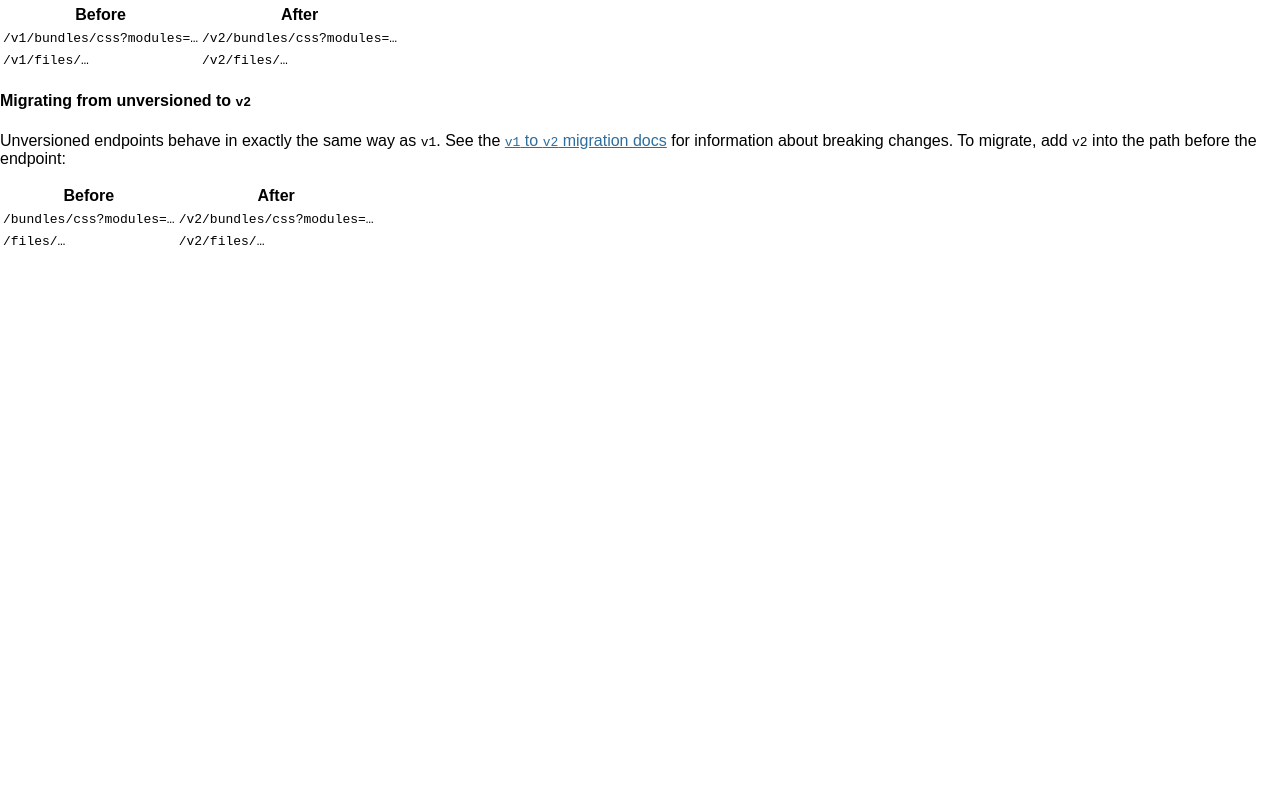
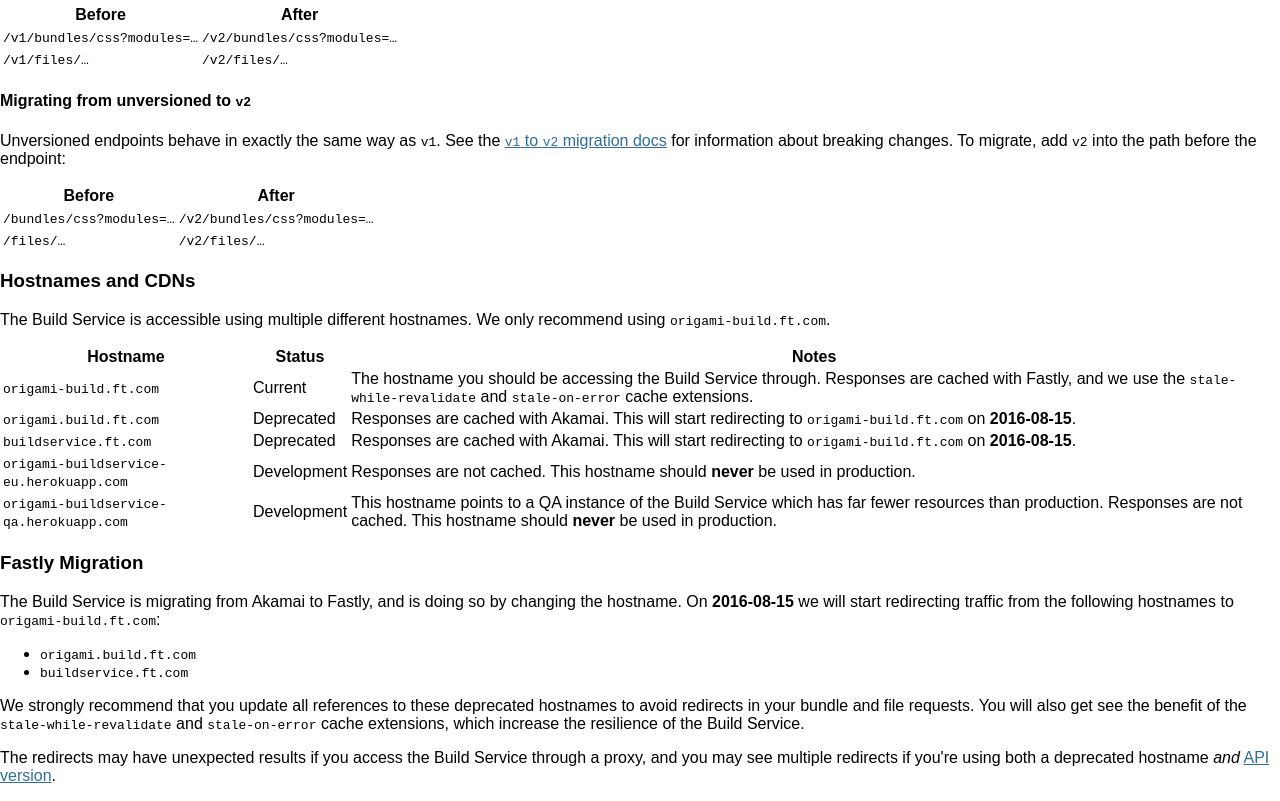
Before and after one commit to Financial-Times/origami-build-service, a website: page docs/index.html in a window 1280 px wide. Shown: the part 4653-5454 px from the top of the page. Before the commit the page ends 4905 px from the top, so only its background shows below. Drawn offline with Linux system fonts and the light colour scheme; some icons are missing.

Commit message:
Document hostname/Akamai deprecations

```diff
--- a/docs/index.html
+++ b/docs/index.html
@@ -444,6 +444,96 @@
 					</tbody>
 				</table>
 
+				<h3 id="hostnames-and-cdns">Hostnames and CDNs</h3>
+
+				<p>
+					The Build Service is accessible using multiple different hostnames. We only
+					recommend using <code>origami-build.ft.com</code>.
+				</p>
+
+				<table class="o-techdocs-table">
+					<thead>
+						<tr>
+							<th>Hostname</th>
+							<th>Status</th>
+							<th>Notes</th>
+						</tr>
+					</thead>
+					<tbody>
+						<tr>
+							<td><code>origami-build.ft.com</code></td>
+							<td>Current</td>
+							<td>
+								The hostname you should be accessing the Build Service through.
+								Responses are cached with Fastly, and we use the
+								<code>stale-while-revalidate</code> and <code>stale-on-error</code>
+								cache extensions.
+							</td>
+						</tr>
+						<tr>
+							<td><code>origami.build.ft.com</code></td>
+							<td>Deprecated</td>
+							<td>
+								Responses are cached with Akamai. This will start redirecting to
+								<code>origami-build.ft.com</code> on
+								<time datetime="2016-08-15"><b>2016‑08‑15</b></time>.
+							</td>
+						</tr>
+						<tr>
+							<td><code>buildservice.ft.com</code></td>
+							<td>Deprecated</td>
+							<td>
+								Responses are cached with Akamai. This will start redirecting to
+								<code>origami-build.ft.com</code> on
+								<time datetime="2016-08-15"><b>2016‑08‑15</b></time>.
+							</td>
+						</tr>
+						<tr>
+							<td><code>origami-buildservice-eu.herokuapp.com</code></td>
+							<td>Development</td>
+							<td>
+								Responses are not cached. This hostname should <b>never</b> be used
+								in production.
+							</td>
+						</tr>
+						<tr>
+							<td><code>origami-buildservice-qa.herokuapp.com</code></td>
+							<td>Development</td>
+							<td>
+								This hostname points to a QA instance of the Build Service which has
+								far fewer resources than production. Responses are not cached. This
+								hostname should <b>never</b> be used in production.
+							</td>
+						</tr>
+					</tbody>
+				</table>
+
+				<h3 id="fastly-migration">Fastly Migration</h4>
+
+				<p>
+					The Build Service is migrating from Akamai to Fastly, and is doing so by changing
+					the hostname. On <time datetime="2016-08-15"><b>2016‑08‑15</b></time> we will start
+					redirecting traffic from the following hostnames to <code>origami-build.ft.com</code>:
+				</p>
+
+				<ul>
+					<li><code>origami.build.ft.com</code></li>
+					<li><code>buildservice.ft.com</code></li>
+				</ul>
+
+				<p>
+					We strongly recommend that you update all references to these deprecated hostnames
+					to avoid redirects in your bundle and file requests. You will also get see the
+					benefit of the <code>stale-while-revalidate</code> and <code>stale-on-error</code>
+					cache extensions, which increase the resilience of the Build Service.
+				</p>
+
+				<p>
+					The redirects may have unexpected results if you access the Build Service
+					through a proxy, and you may see multiple redirects if you're using both a
+					deprecated hostname <em>and</em> <a href="#deprecation-api-versions">API version</a>.
+				</p>
+
 			</div>
 
 		</div>
```
